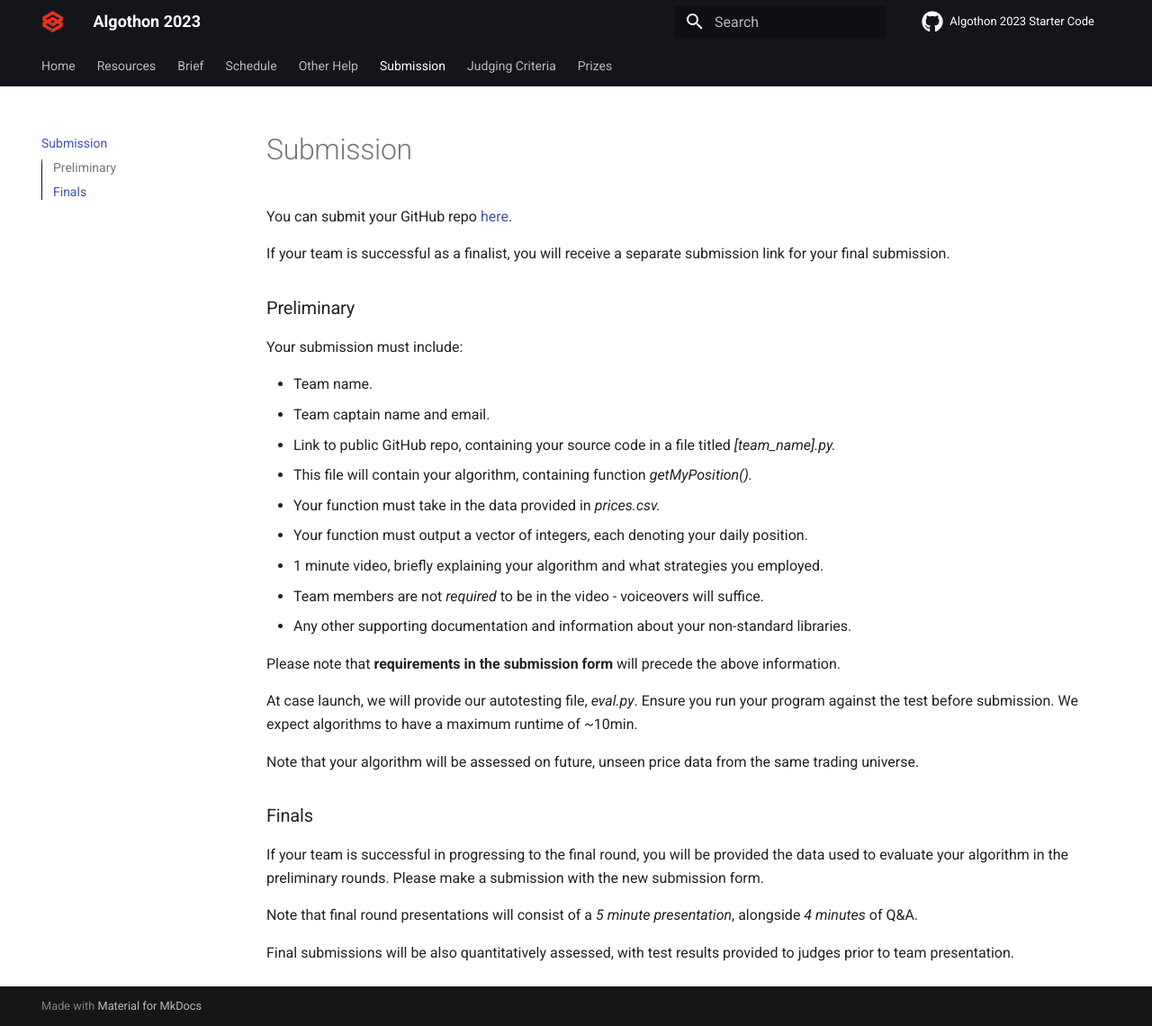
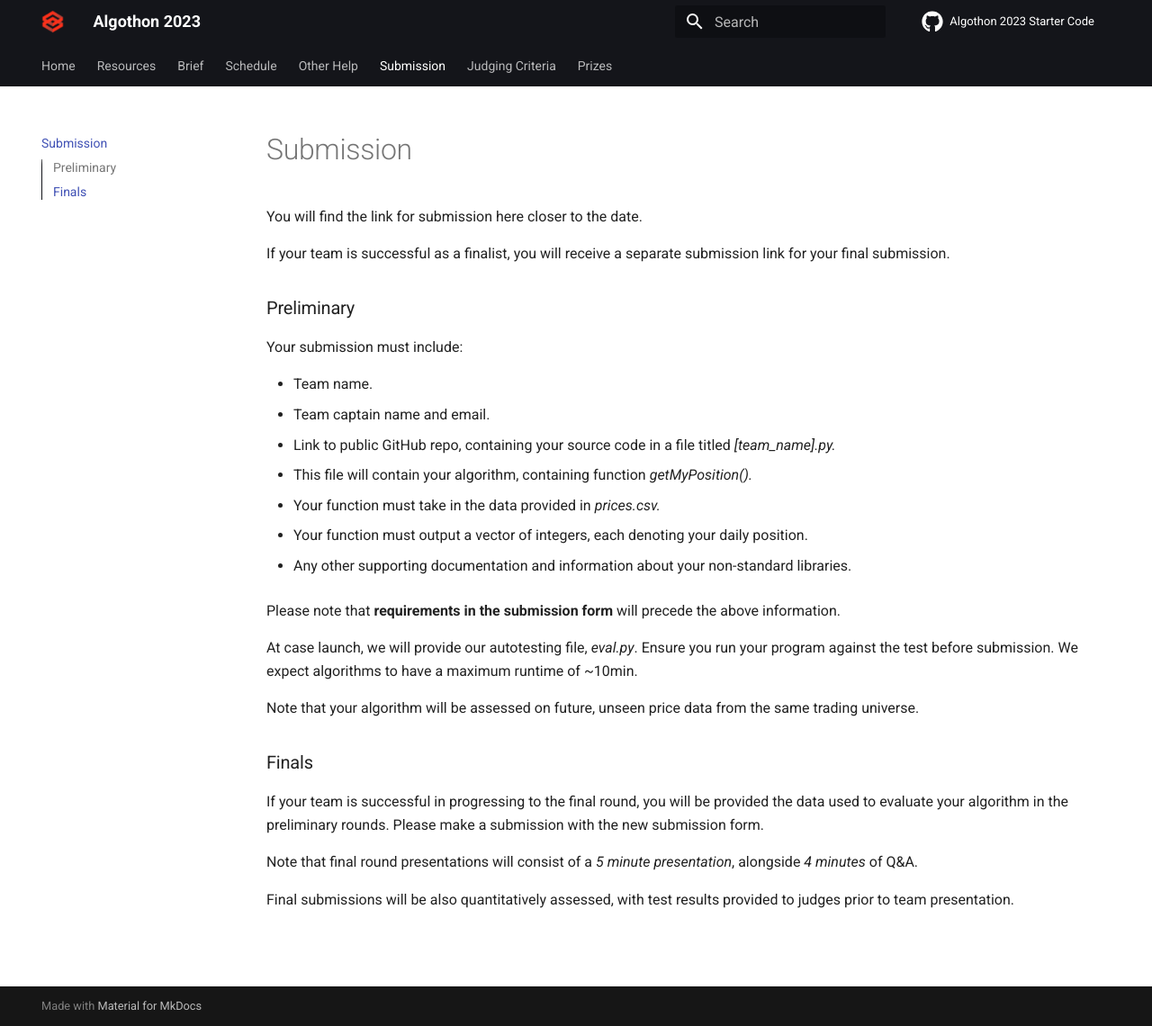
Before and after one commit to loh-0/Algothon25-wiki, an MkDocs documentation site: the page built from docs/5submission.md, in a window 1280 px wide and 1140 px high. Shown: the whole window at 90% size. Built offline with MkDocs 1.6.1 and Material for MkDocs 9.7.7, drawn with Linux system fonts in a browser that asks for light colours; comment, search, counter and statistics services are not loaded.

Commit message:
Minor Copy changes

```diff
--- a/docs/5submission.md
+++ b/docs/5submission.md
@@ -1,6 +1,8 @@
 # Submission
 
-You can submit your GitHub repo [here](https://forms.gle/GiTtibt3qV4MxWPM8).
+[//]: # (You can submit your GitHub repo [here]&#40;https://forms.gle/GiTtibt3qV4MxWPM8&#41;.)
+
+You will find the link for submission here closer to the date.
 
 If your team is successful as a finalist, you will receive a separate submission link for your final submission.
 
@@ -14,8 +16,9 @@
   - This file will contain your algorithm, containing function _getMyPosition()._
   - Your function must take in the data provided in _prices.csv._
   - Your function must output a vector of integers, each denoting your daily position.
-- 1 minute video, briefly explaining your algorithm and what strategies you employed.
-  - Team members are not _required_ to be in the video - voiceovers will suffice.
+
+[//]: # (- 1 minute video, briefly explaining your algorithm and what strategies you employed.)
+[//]: # (  - Team members are not _required_ to be in the video - voiceovers will suffice.)
 - Any other supporting documentation and information about your non-standard libraries.
 
 Please note that **requirements in the submission form** will precede the above information.
```
Also changed, not shown: docs/2guidelines.md (+10 -4 lines), docs/3schedule.md (+3 -5 lines).
